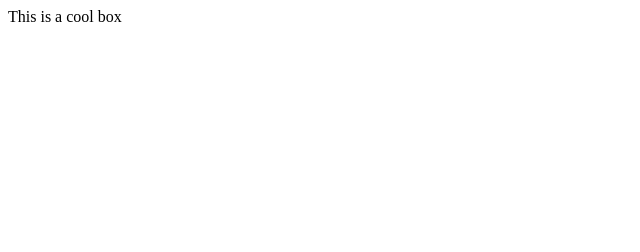
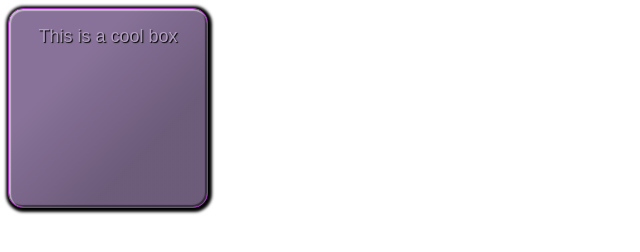
Before and after one commit to KaziJannat/KaziJannat.github.io, a plain HTML site: page assignment3/part2/index.html in a window 1280 px wide. Shown: the whole page, without its empty margins (0-640 px from the left). Drawn offline with Linux system fonts and the light colour scheme.

Commit message:
assigment 3 part 2 - style for the box

```diff
--- a/assignment3/part2/index.html
+++ b/assignment3/part2/index.html
@@ -12,6 +12,7 @@
     <meta charset="utf-8">
     <meta name="viewport" content="width=device-width">
     <title>Cool box</title>
+    <link rel="stylesheet" href="./style.css" />
 
   </head>
   <body>
--- a/assignment3/part2/style.css
+++ b/assignment3/part2/style.css
@@ -3,3 +3,22 @@ html {
 }
 
 /* Your CSS below here */
+
+div {
+  box-sizing: border-box;
+  width: 200px;
+  height: 200px;
+  line-height: 3;
+  text-align: center;
+
+  font-size: 1.125rem; /* default size = 16px, therefore 16px = 1rem and 18px = 1.125rem */
+  background: #887299;
+  color: #b19ebf;
+  text-shadow: 1px 1px 1px black;
+
+  border-radius: 15px;
+  border: 1px solid #9d30b5;
+
+  background-image: linear-gradient(to bottom right, rgba(0, 0, 0, 0) 30%, rgba(0, 0, 0, 0.2) 70%);
+  box-shadow: 1px 1px 3px 3px black, 1px 1px 1px 1px rgba(255, 255, 255, 0.5) inset, -1px -1px 1px 1px rgba(0, 0, 0, 0.5) inset;
+}
```
